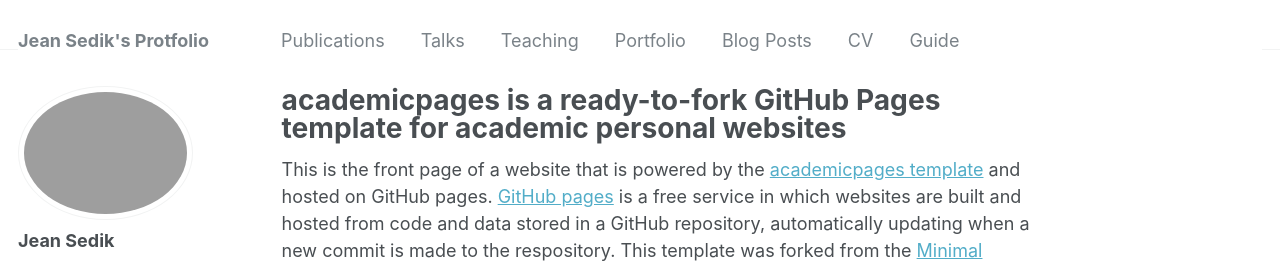
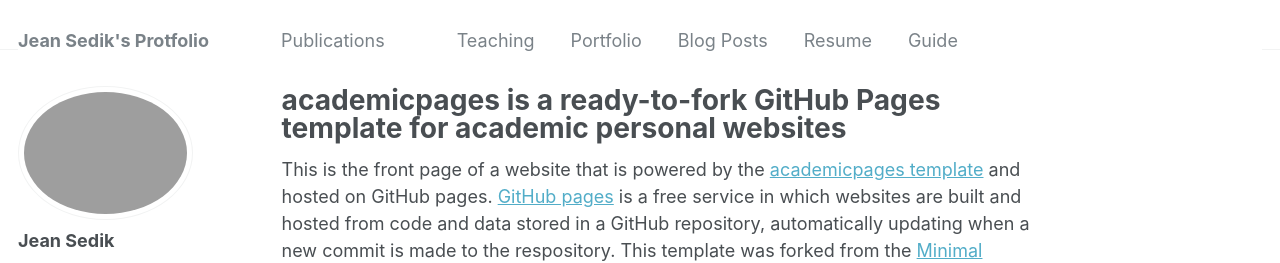
Before and after one commit to VG68490/VG68490.github.io, a Jekyll site: the page built from _pages/about.md, in a window 1280 px wide. Shown: the top 263 px of the page. Built offline with Jekyll 4.4.1, drawn with Linux system fonts in a browser that asks for light colours.

Commit message:
2navigation.yml

```diff
--- a/_data/navigation.yml
+++ b/_data/navigation.yml
@@ -3,8 +3,8 @@ main:
   - title: "Publications"
     url: /publications/
 
-  - title: "Talks"
-    url: /talks/
+  - title: ##"Talks"
+    url: ## /talks/
 
   - title: "Teaching"
     url: /teaching/
@@ -15,8 +15,8 @@ main:
   - title: "Blog Posts"
     url: /year-archive/
 
-  - title: "CV"
-    url: /cv/
+  - title: "Resume"
+    url: /resume/
 
   - title: "Guide"
     url: /markdown/
```
